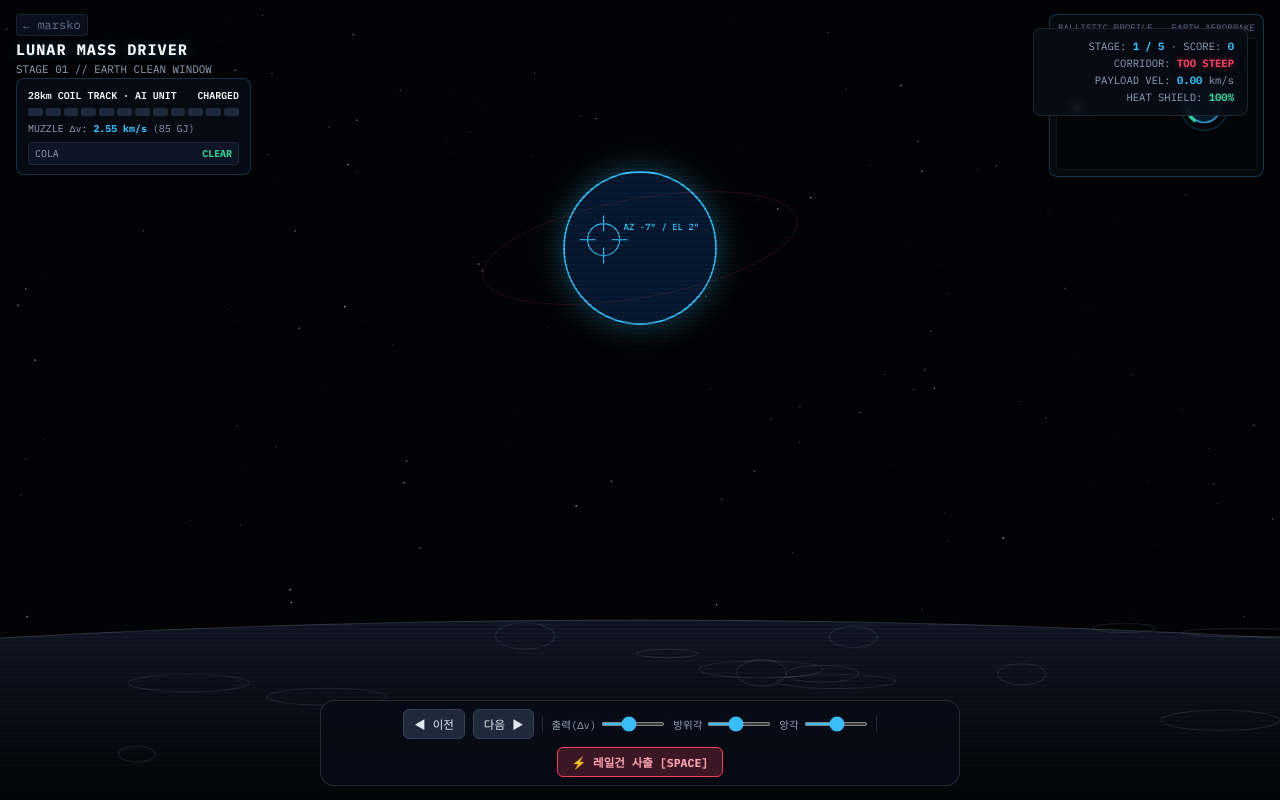
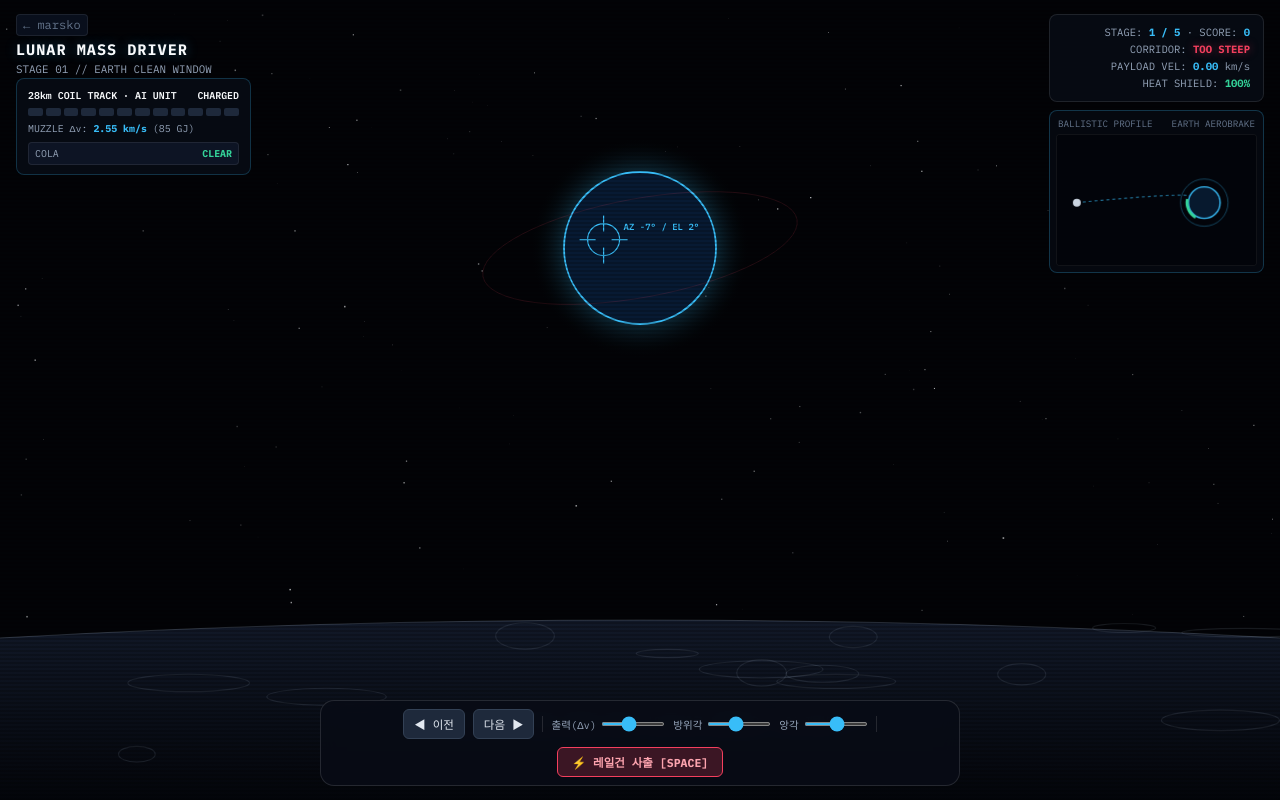
Before and after one commit to milkcaffine/m, a plain HTML site: page massdriver.html in a window 1280 px wide. Drawn offline with Linux system fonts and the light colour scheme.

Commit message:
Fix overlapping telemetry and PIP cards on massdriver

```diff
--- a/massdriver.html
+++ b/massdriver.html
@@ -149,7 +149,10 @@
       pointer-events: none;
       align-items: flex-end;
     }
-    .telemetry-card {
+    .right-hud .telemetry-card {
+      position: relative !important;
+      top: auto !important;
+      right: auto !important;
       background: rgba(8, 12, 22, 0.84);
       border: 1px solid rgba(255, 255, 255, 0.1);
       border-radius: 8px;
@@ -311,7 +314,7 @@
         padding: 6px 8px;
         font-size: 0.56rem;
       }
-      .telemetry-card {
+      .right-hud .telemetry-card {
         font-size: 0.58rem;
         padding: 6px 8px;
         min-width: 155px;
```
